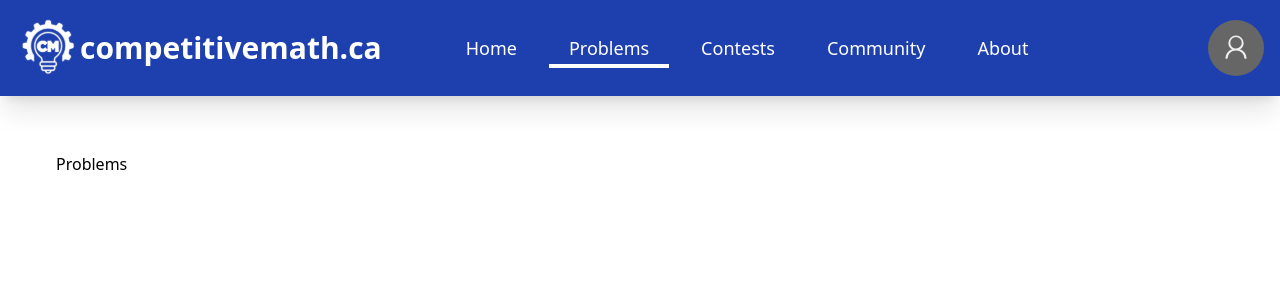
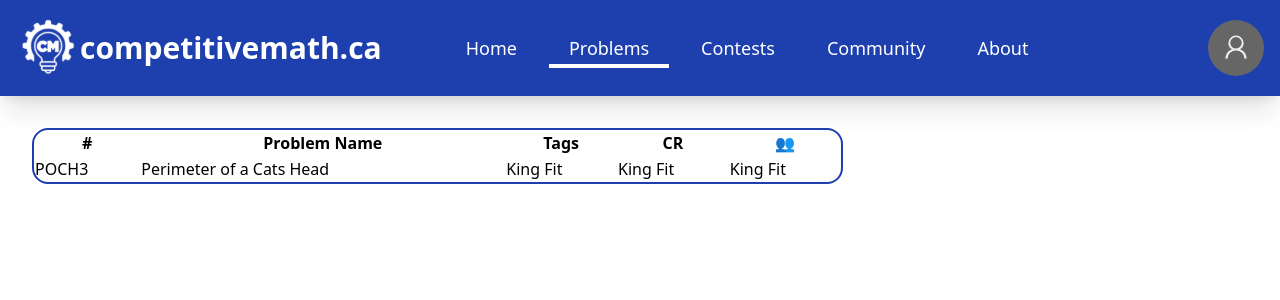
Before and after one commit to competitivemathca/competitivemath.ca, a React (Vite) app in the folder competitivemath.ca/: page /problems in a window 1280 px wide. Shown: the top 300 px of the page. Built offline with nearby package versions, Linux system fonts and the light colour scheme; a web font is replaced by a local one.

Commit message:
Table start
For contests, problems, rankings, etc

```diff
--- a/competitivemath.ca/src/App.jsx
+++ b/competitivemath.ca/src/App.jsx
@@ -12,7 +12,7 @@ export default function App() {
   return (
     <>
       <NavBar />
-      <div className="m-8 overflow-x-hidden">
+      <div className="m-8 mb-0 pb-12 overflow-x-hidden">
         <Routes>
           <Route path="/" element={<Home />} />
           <Route path="/problems" element={<Problems />} />
--- a/competitivemath.ca/src/Components/ContentPanel.jsx
+++ b/competitivemath.ca/src/Components/ContentPanel.jsx
@@ -1,12 +1,10 @@
-import Announcement from "./Announcement"
-
 export default function ContentPanel({title, children, colour, ...props}) {
     return (
-        <div className={"flex flex-col border-[2px] border-solid border-blue-800 rounded-2xl overflow-x-hidden shadow-xl" + colour}>
-            <div className="bg-blue-800 w-full px-6 py-2">
+        <div className={"flex flex-col border-[2px] border-solid border-blue-800 rounded-2xl overflow-hidden shadow-xl " + colour}>
+            <div className="bg-blue-800 w-full px-6 py-2 overflow-x-hidden">
                 <h1 className="text-white text-lg">{title}</h1>
             </div>
-            <div {...props}>
+            <div className="overflow-x-auto" {...props}>
                 {children}
             </div>
         </div>
--- a/competitivemath.ca/src/Components/Navbar.jsx
+++ b/competitivemath.ca/src/Components/Navbar.jsx
@@ -22,7 +22,6 @@ export default function NavBar() {
                 <button className="text-3xl ml-auto xl:hidden focus:outline-none">
                     &#9776;
                 </button>
-
                 <a href="/profile" className="hidden xl:inline-flex items-center ml-auto">
                     <img src="../images/Default PFP.svg" className="w-14 l-14" />
                 </a>
--- /dev/null
+++ b/competitivemath.ca/src/Components/ProblemComponent.jsx
@@ -0,0 +1,11 @@
+export default function ProblemComponent({ data }) {
+	return (
+		<tr>
+			<td>POCH3</td>
+			<td>Perimeter of a Cats Head</td>
+			<td>King Fit</td>
+			<td>King Fit</td>
+			<td>King Fit</td>
+		</tr>
+	)
+}
--- a/competitivemath.ca/src/Components/Submission.jsx
+++ b/competitivemath.ca/src/Components/Submission.jsx
@@ -12,7 +12,7 @@ export default function Submission({ problemName, source, result, submissionDate
                 <div>
                     Result: {result == "Accepted"
                         ? <span className="text-[#1FAD36] font-bold">{result}</span>
-                        : <span className="text-red-800 font-bold">{result}</span>
+                        : <span className="text-red-799 font-bold">{result}</span>
                     }
                 </div>
                 <div>
--- /dev/null
+++ b/competitivemath.ca/src/Components/TablePanel.jsx
@@ -0,0 +1,7 @@
+export default function TablePanel({ title, children, colour, ...props }) {
+    return (
+        <table className={"w-full  overflow-auto shadow-xl" + colour}>
+            {children}
+        </table>
+    )
+}
--- a/competitivemath.ca/src/pages/Home.jsx
+++ b/competitivemath.ca/src/pages/Home.jsx
@@ -36,7 +36,7 @@ export default function Home() {
                 </ContentPanel>
             </div>
             <div className="mt-8 xl:mt-0 xl:w-9/12">
-                <ContentPanel title="Important Announcements">
+                <ContentPanel title="Important Announcements" colour="bg-blue-100">
                     <Announcement
                         imgSrc="https://images.pexels.com/photos/240163/pexels-photo-240163.jpeg?auto=compress&cs=tinysrgb&w=1260&h=750&dpr=1"
                         username="Admin"
--- a/competitivemath.ca/src/pages/Problems.jsx
+++ b/competitivemath.ca/src/pages/Problems.jsx
@@ -1,9 +1,23 @@
-
+import TablePanel from "../Components/TablePanel"
+import ProblemComponent from "../Components/ProblemComponent"
 
 export default function Problems() {
     return (
-        <div className="p-6">
-            <h1>Problems</h1>
+        <div className="xl:w-8/12 border-[2px] border-solid border-blue-800 rounded-2xl">
+            <TablePanel>
+                <thead>
+                    <tr>
+                        <th>#</th>
+                        <th>Problem Name</th>
+                        <th>Tags</th>
+                        <th>CR</th>
+                        <th>👥</th>
+                    </tr>
+                </thead>
+                <tbody>
+                    <ProblemComponent />
+                </tbody>
+            </TablePanel>
         </div>
     )
 }
```
